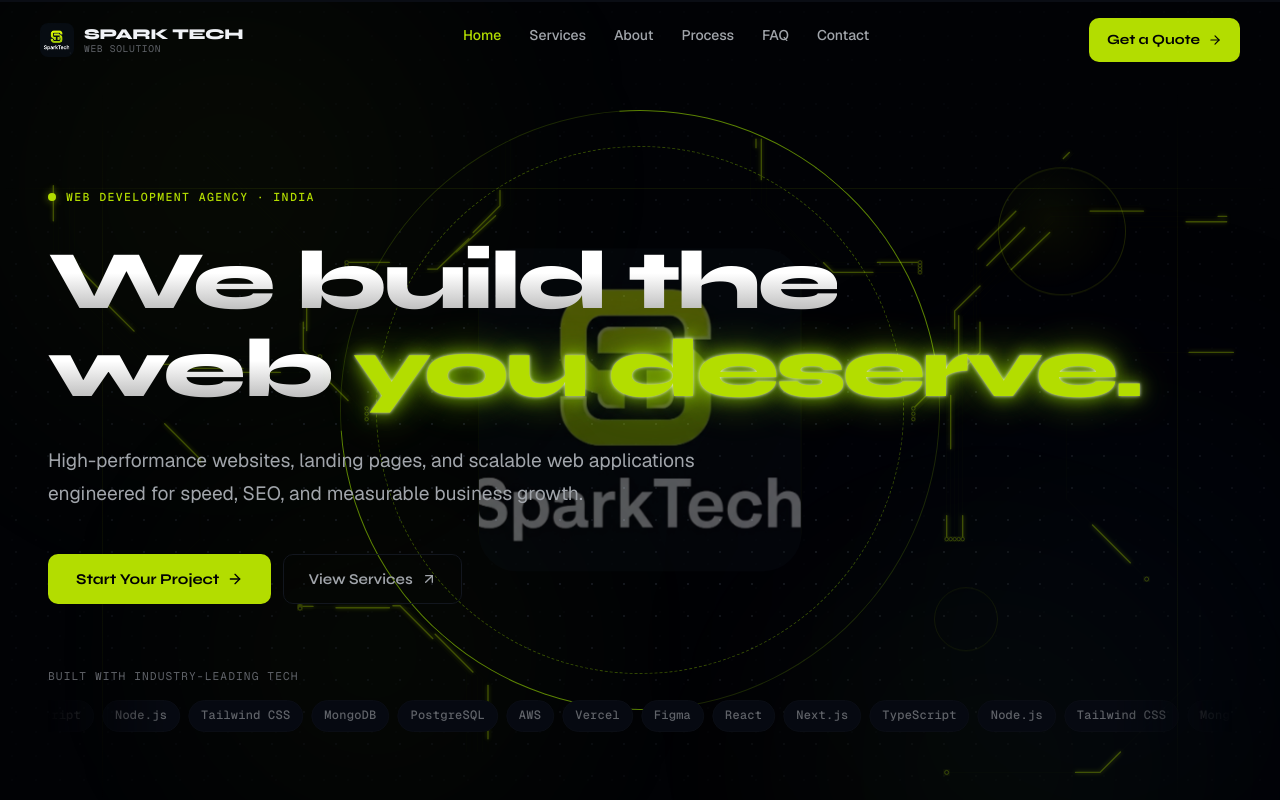
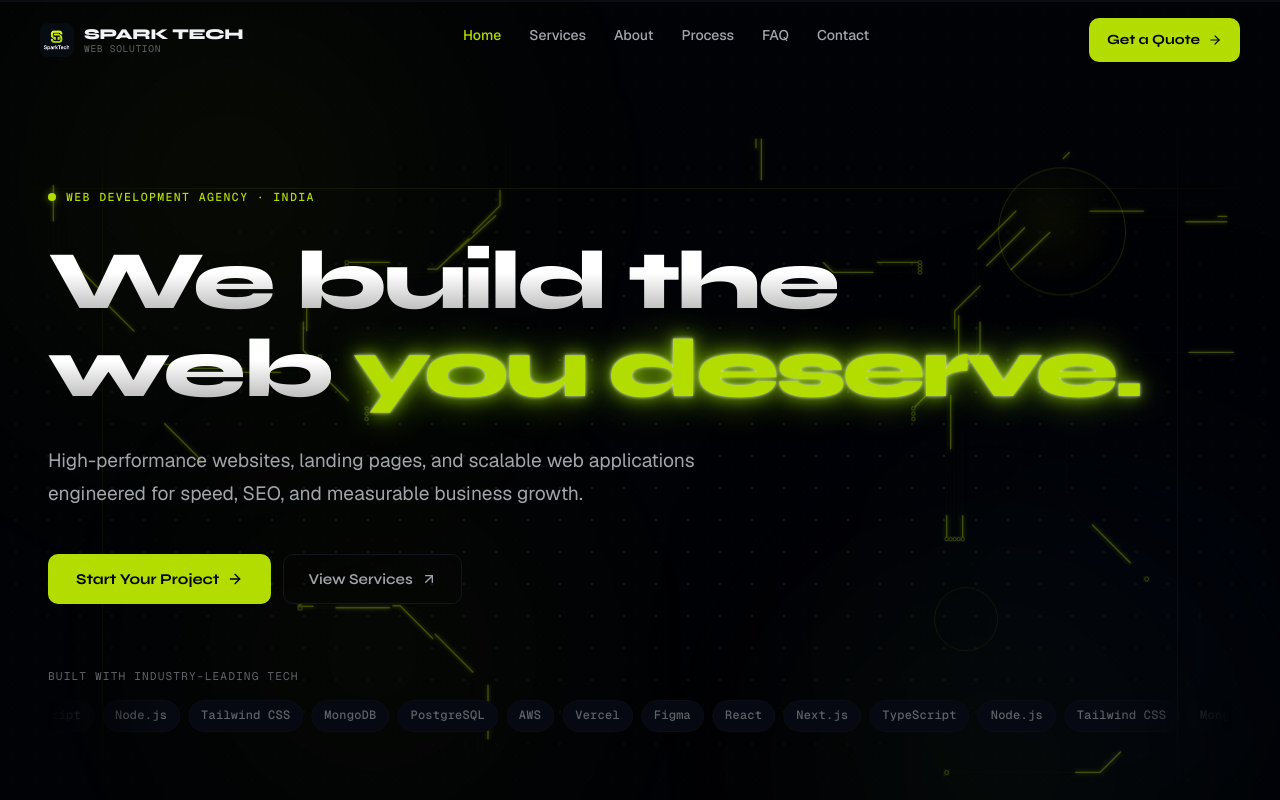
Before and after one commit to SparkTech404/SparkTech404.github.io, a Next.js app: page / in a window 1280 px wide. Shown: the top 800 px of the page. Built offline with nearby package versions, Linux system fonts and the light colour scheme.

Commit message:
style: remove animated logo character from hero section background

```diff
--- a/src/components/hero/HeroSection.tsx
+++ b/src/components/hero/HeroSection.tsx
@@ -241,88 +241,7 @@ export function HeroSection() {
         }}
       />
 
-      {/* Animated Holographic Monogram Logo Character */}
-      <div
-        style={{
-          position: "absolute",
-          top: "45%",
-          left: "50%",
-          transform: "translate(-50%, -50%)",
-          width: "clamp(260px, 40vw, 480px)",
-          height: "clamp(260px, 40vw, 480px)",
-          pointerEvents: "none",
-          zIndex: 0,
-          display: "flex",
-          alignItems: "center",
-          justifyContent: "center",
-        }}
-      >
-        {/* Outer Tech Ring 1 (Clockwise) */}
-        <motion.div
-          animate={{ rotate: 360 }}
-          transition={{ duration: 35, repeat: Infinity, ease: "linear" }}
-          style={{
-            position: "absolute",
-            width: "110%",
-            height: "110%",
-            borderRadius: "50%",
-            border: "1.5px dashed rgba(180, 255, 0, 0.28)",
-          }}
-        />
 
-        {/* Outer Tech Ring 2 (Counter-Clockwise) */}
-        <motion.div
-          animate={{ rotate: -360 }}
-          transition={{ duration: 50, repeat: Infinity, ease: "linear" }}
-          style={{
-            position: "absolute",
-            width: "125%",
-            height: "125%",
-            borderRadius: "50%",
-            border: "1px solid rgba(180, 255, 0, 0.15)",
-            borderLeftColor: "rgba(180, 255, 0, 0.5)",
-            borderRightColor: "rgba(180, 255, 0, 0.5)",
-          }}
-        />
-
-        {/* Central pulsating, floating monogram image */}
-        <motion.div
-          animate={{
-            y: [0, -12, 0],
-            scale: [0.96, 1.04, 0.96],
-            rotate: [0, 2, -2, 0],
-          }}
-          transition={{
-            duration: 7,
-            repeat: Infinity,
-            ease: "easeInOut",
-          }}
-          style={{
-            width: "70%",
-            height: "70%",
-            display: "flex",
-            alignItems: "center",
-            justifyContent: "center",
-            opacity: 0.35, // highly visible but elegant watermark
-            mixBlendMode: "screen", // keys out the black background
-            overflow: "hidden", // crops the bottom text
-            position: "relative",
-            borderRadius: "40px",
-          }}
-        >
-          <img
-            src="/logo.png"
-            alt="SparkTech Monogram Character"
-            style={{
-              width: "100%",
-              height: "135%", // scale vertically to push text out
-              objectFit: "cover",
-              objectPosition: "top center", // keep only the top monogram
-              filter: "drop-shadow(0 0 45px rgba(180, 255, 0, 0.65))",
-            }}
-          />
-        </motion.div>
-      </div>
 
       {/* Floating decorative volt orb — top right */}
       <motion.div
```
